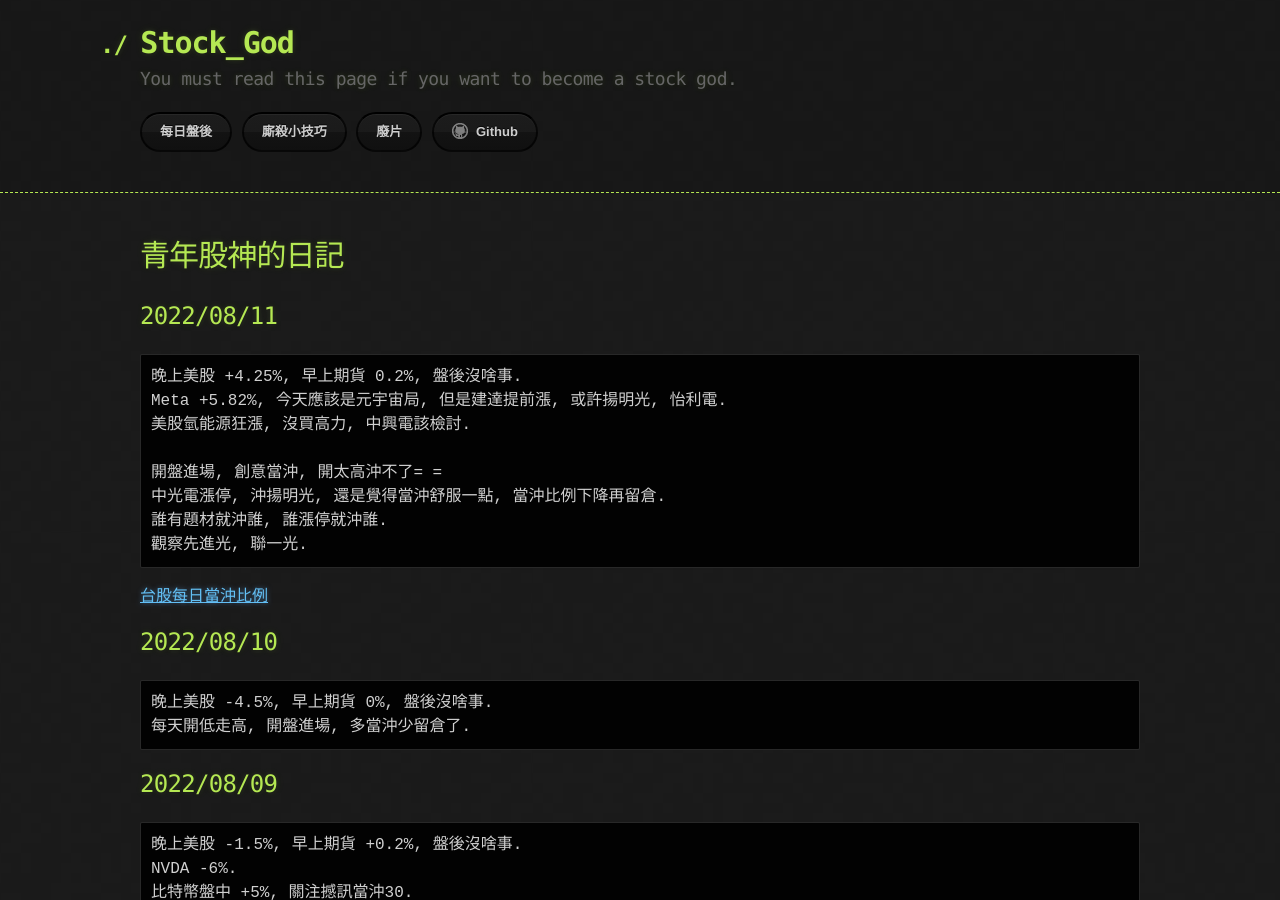
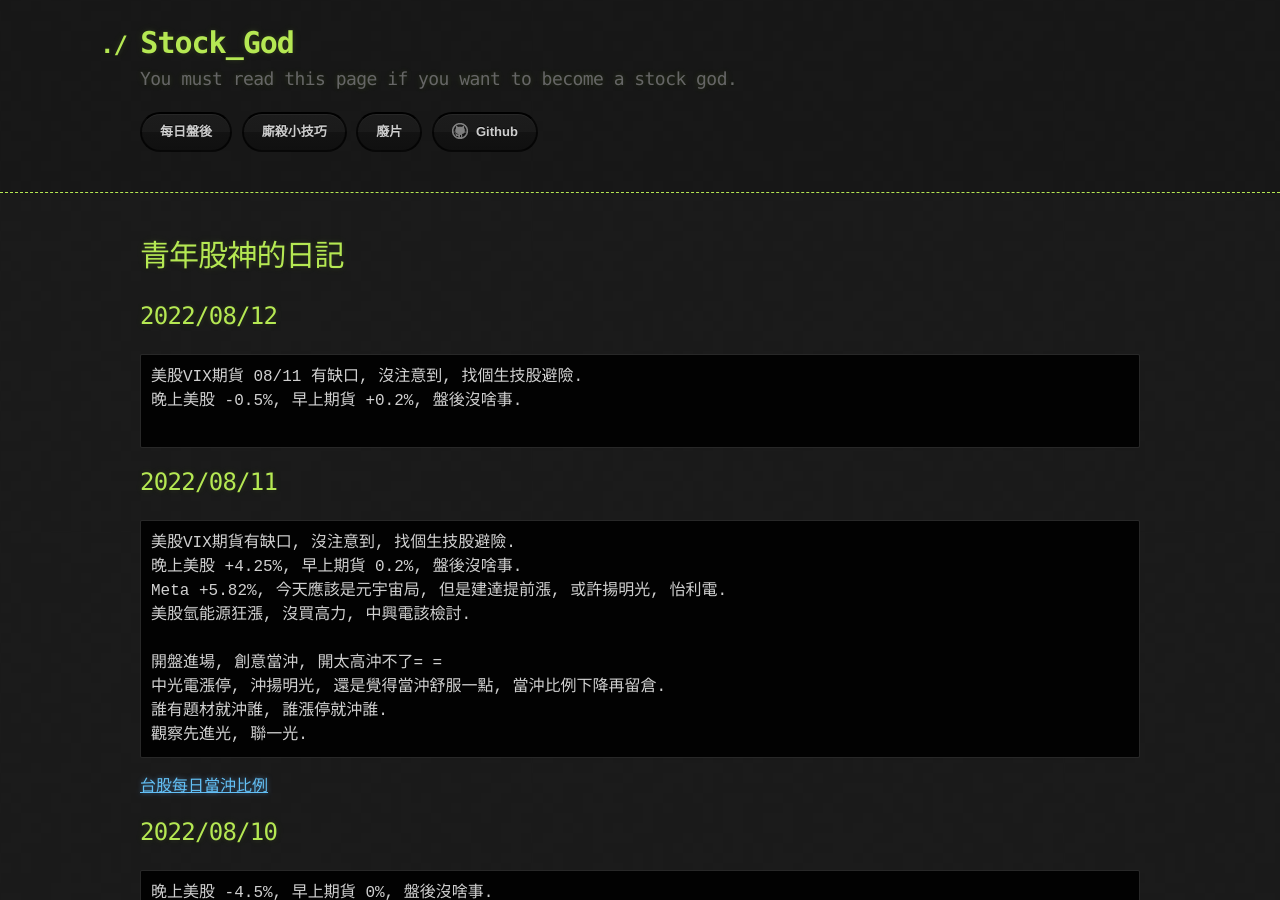
Before and after one commit to lepg5487/Stock_God, a Jekyll site: the page built from index.md, in a window 1280 px wide and 900 px high. Built offline with Jekyll 4.4.1, drawn with Linux system fonts in a browser that asks for light colours; our own code applies the rules of GitHub Pages for plain Markdown files.

Commit message:
Update index.md

````diff
--- a/index.md
+++ b/index.md
@@ -4,8 +4,16 @@ layout: testlayouts
 
 # 青年股神的日記
 
+## 2022/08/12
+```
+美股VIX期貨 08/11 有缺口, 沒注意到, 找個生技股避險.
+晚上美股 -0.5%, 早上期貨 +0.2%, 盤後沒啥事.
+
+```
+
 ## 2022/08/11
 ```
+美股VIX期貨有缺口, 沒注意到, 找個生技股避險.
 晚上美股 +4.25%, 早上期貨 0.2%, 盤後沒啥事.
 Meta +5.82%, 今天應該是元宇宙局, 但是建達提前漲, 或許揚明光, 怡利電.
 美股氫能源狂漲, 沒買高力, 中興電該檢討.
````
